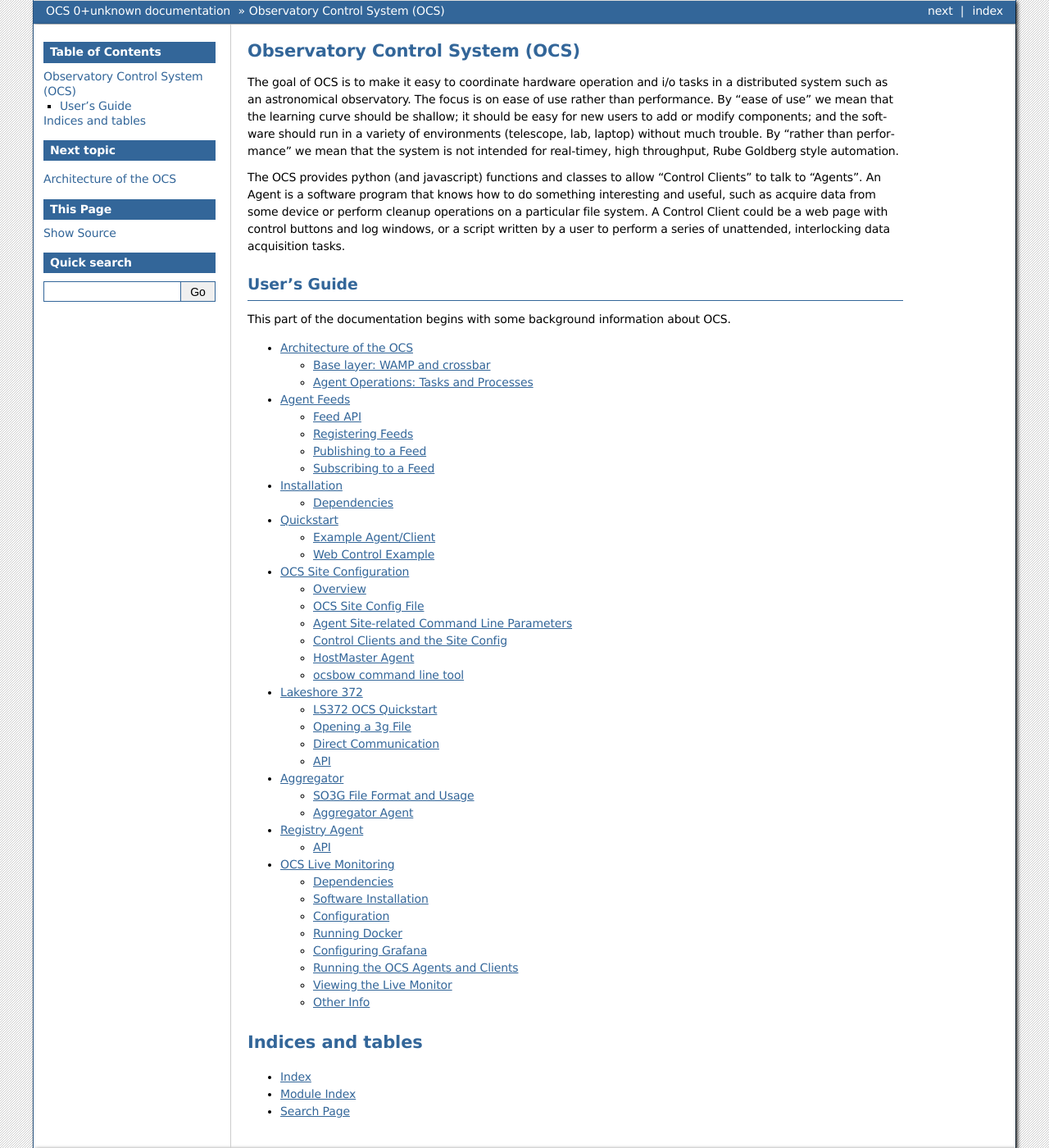
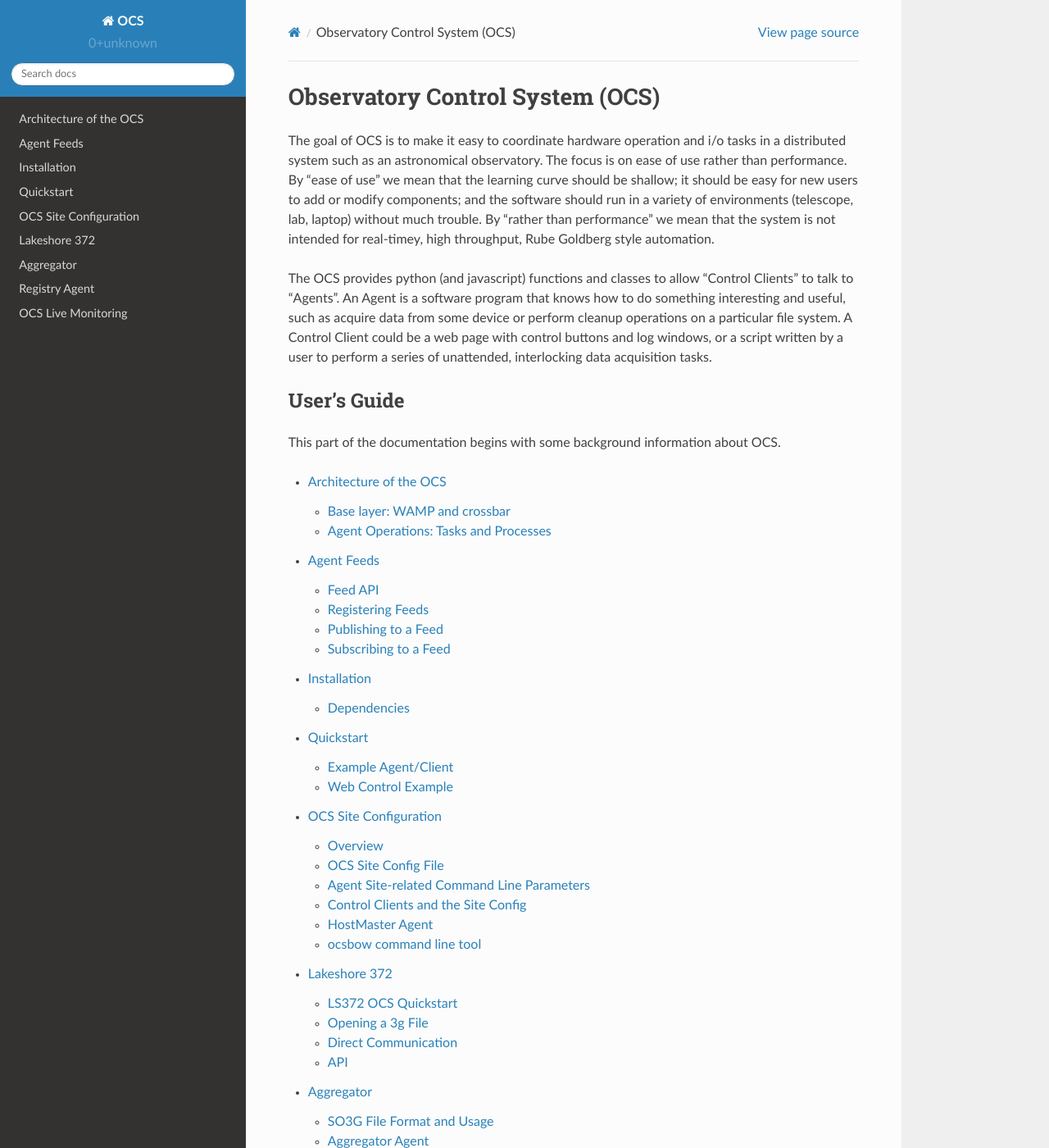
Before and after one commit to simonsobs/ocs, a Sphinx documentation site: the page built from docs/index.rst, in a window 1280 px wide and 1400 px high. Shown: the whole window at 82% size. Built offline with Sphinx 7.4.7 and the Read the Docs theme 2.0.0, drawn with Linux system fonts in a browser that asks for light colours; some of the changed text lies outside the part shown.

Commit message:
Add readthedocs badge and use rtd sphinx theme

```diff
--- a/README.rst
+++ b/README.rst
@@ -1,6 +1,10 @@
 ================================
 OCS - Observatory Control System
 ================================
+
+.. image:: https://readthedocs.org/projects/ocs/badge/?version=latest
+    :target: https://ocs.readthedocs.io/en/latest/?badge=latest
+    :alt: Documentation Status
 
 Overview
 ========
--- a/docs/conf.py
+++ b/docs/conf.py
@@ -78,7 +78,7 @@
 # The theme to use for HTML and HTML Help pages.  See the documentation for
 # a list of builtin themes.
 #
-html_theme = 'bizstyle'
+html_theme = 'sphinx_rtd_theme'
 
 # Theme options are theme-specific and customize the look and feel of a theme
 # further.  For a list of options available for each theme, see the
```
